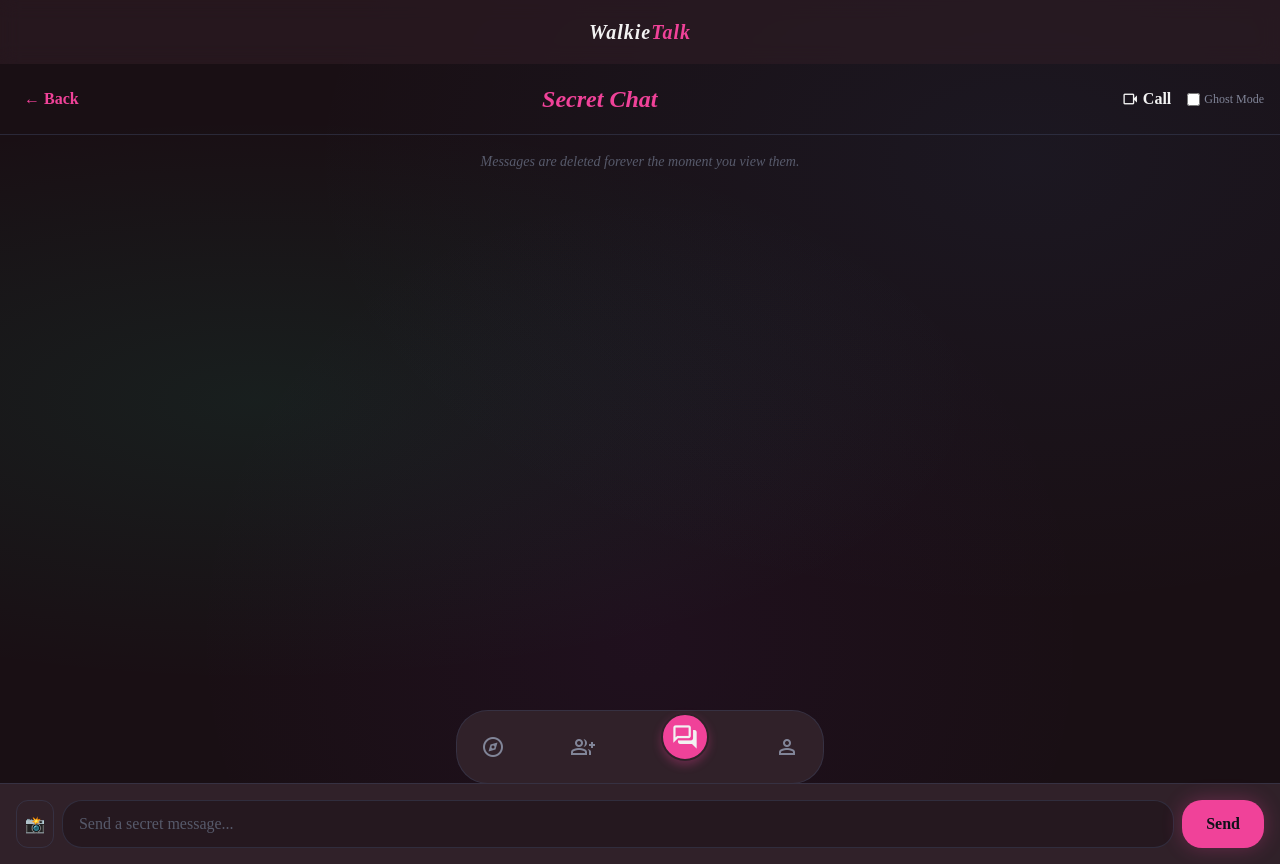
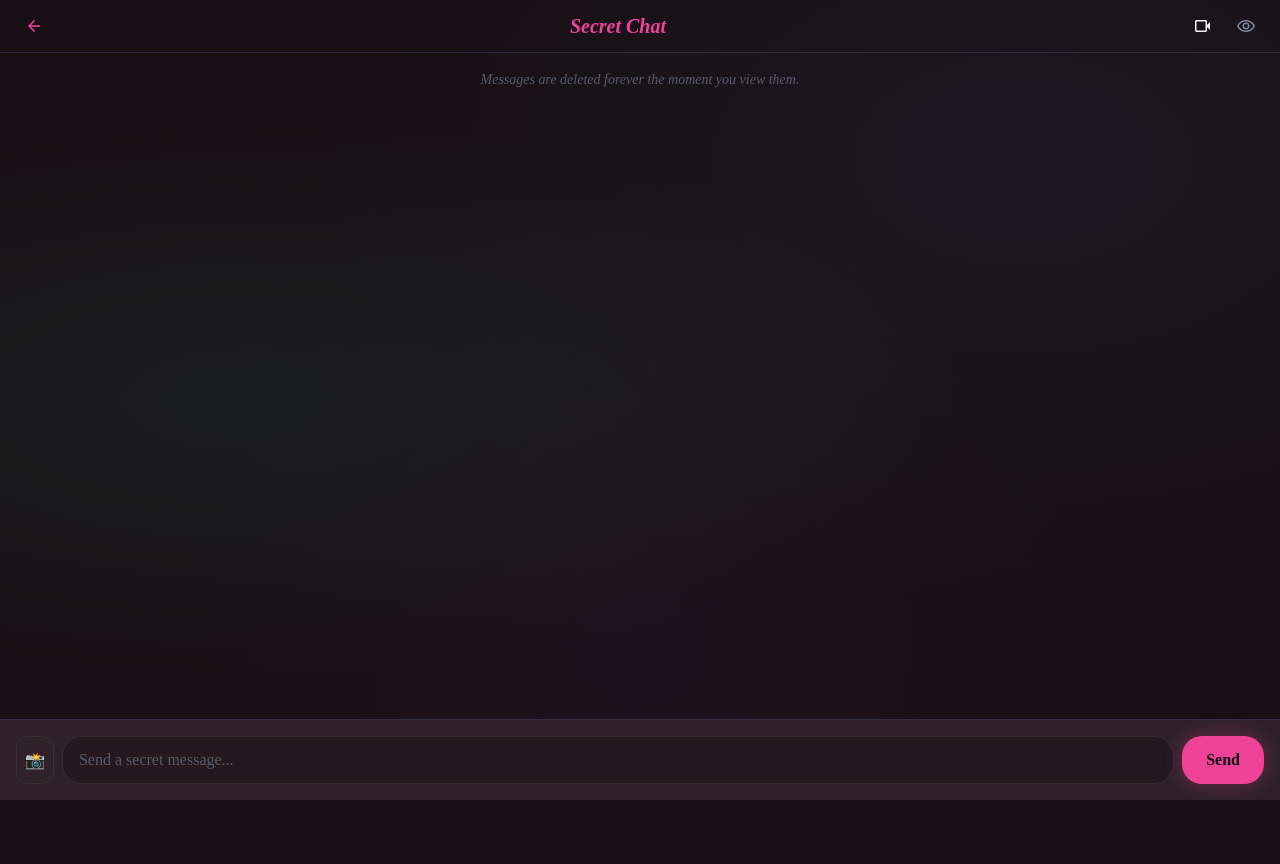
Before and after one commit to Heer-Patel69/Ten-ten-clone, a Next.js app in the folder apps/web/: page /chat/1 in a window 1280 px wide. After the commit the page ends 800 px from the top, so only its background shows below. Built offline with nearby package versions, Linux system fonts and the light colour scheme; no server answers.

Commit message:
feat: hide global nav on chat routes and fix chat header layout

```diff
--- a/apps/web/src/app/chat/[id]/page.tsx
+++ b/apps/web/src/app/chat/[id]/page.tsx
@@ -168,26 +168,32 @@
       )}
 
       {/* Header */}
-      <header className="card" style={{ padding: 'var(--space-md)', borderRadius: 0, borderBottom: '1px solid var(--color-border)' }}>
-        <div style={{ display: 'flex', justifyContent: 'space-between', alignItems: 'center' }}>
-          <Link href="/friends" className="btn" style={{ padding: '0.25rem 0.5rem', fontFamily: 'var(--font-primary)' }}>← Back</Link>
-          <h2 style={{ fontFamily: 'var(--font-display)', margin: 0, fontStyle: 'italic', color: 'var(--color-accent)' }}>
+      <header className="card" style={{ padding: 'var(--space-sm) var(--space-md)', borderRadius: 0, borderBottom: '1px solid var(--color-border)', display: 'flex', justifyContent: 'space-between', alignItems: 'center' }}>
+
+        <Link href="/friends" className="btn btn-icon" title="Back" style={{ padding: '0.5rem', borderRadius: '50%', flexShrink: 0 }}>
+          <span className="material-symbols-outlined" style={{ fontSize: '20px' }}>arrow_back</span>
+        </Link>
+
+        <h2 style={{ fontFamily: 'var(--font-display)', margin: 0, fontStyle: 'italic', color: 'var(--color-accent)', fontSize: '1.25rem', textAlign: 'center', flex: 1, whiteSpace: 'nowrap', overflow: 'hidden', textOverflow: 'ellipsis' }}>
           {isGroup ? 'Group Chat' : 'Secret Chat'}
         </h2>
-          <div style={{ display: 'flex', alignItems: 'center', gap: '0.5rem' }}>
+
+        <div style={{ display: 'flex', alignItems: 'center', gap: '0.5rem', flexShrink: 0 }}>
           <button
             onClick={() => setIsVideoCalling(true)}
-              className="btn"
-              style={{ padding: '0.25rem 0.5rem', display: 'flex', alignItems: 'center', gap: '0.25rem' }}
+            className="btn btn-icon"
+            title="Video Call"
+            style={{ padding: '0.5rem', borderRadius: '50%' }}
           >
-              <span className="material-symbols-outlined" style={{ fontSize: '18px' }}>videocam</span>
-              Call
+            <span className="material-symbols-outlined" style={{ fontSize: '20px' }}>videocam</span>
           </button>
-            <label style={{ fontSize: 'var(--fs-xs)', color: 'var(--color-text-secondary)', display: 'flex', alignItems: 'center', gap: '0.25rem', fontFamily: 'var(--font-primary)' }}>
-              <input type="checkbox" checked={isAnonymous} onChange={handleToggleAnonymous} />
-              Ghost Mode
+
+          <label title="Ghost Mode" style={{ display: 'flex', alignItems: 'center', gap: '0.25rem', cursor: 'pointer', padding: '0.5rem', borderRadius: '50%', backgroundColor: isAnonymous ? 'var(--color-accent-dim)' : 'transparent', color: isAnonymous ? 'var(--color-accent)' : 'var(--color-text-secondary)', transition: 'all 0.2s' }}>
+            <input type="checkbox" checked={isAnonymous} onChange={handleToggleAnonymous} style={{ display: 'none' }} />
+            <span className="material-symbols-outlined" style={{ fontSize: '20px' }}>
+              {isAnonymous ? 'visibility_off' : 'visibility'}
+            </span>
           </label>
-          </div>
         </div>
         {isAnonymous && (
           <p style={{ fontSize: 'var(--fs-xs)', color: 'var(--color-accent)', textAlign: 'center', marginTop: '0.5rem', fontFamily: 'var(--font-primary)' }}>
--- a/apps/web/src/app/layout.tsx
+++ b/apps/web/src/app/layout.tsx
@@ -26,14 +26,14 @@
 });
 
 export const metadata: Metadata = {
-  title: 'WalkieTalk — Live Voice Chat',
+  title: 'Blink Meet Chat Disappear',
   description: 'Talk to your friends instantly — like a walkie-talkie on your phone. Add friends with a 4-digit code and start chatting live.',
-  keywords: ['walkie-talkie', 'voice chat', 'pwa', 'live audio', 'friends'],
+  keywords: ['walkie-talkie', 'voice chat', 'pwa', 'live audio', 'friends', 'blink', 'meet', 'chat', 'disappear'],
   manifest: '/manifest.json',
   appleWebApp: {
     capable: true,
     statusBarStyle: 'black-translucent',
-    title: 'WalkieTalk',
+    title: 'Blink',
   },
   formatDetection: {
     telephone: false,
--- a/apps/web/src/components/BottomNav.tsx
+++ b/apps/web/src/components/BottomNav.tsx
@@ -8,7 +8,7 @@
 
   // Do not show on landing page or auth pages
   const hiddenRoutes = ['/', '/login', '/register'];
-  if (hiddenRoutes.includes(pathname)) return null;
+  if (hiddenRoutes.includes(pathname) || pathname.startsWith('/chat') || pathname.startsWith('/talk')) return null;
 
   return (
     <nav style={{
--- a/apps/web/src/components/TopNav.tsx
+++ b/apps/web/src/components/TopNav.tsx
@@ -6,7 +6,7 @@
   const pathname = usePathname();
 
   const hiddenRoutes = ['/', '/login', '/register'];
-  if (hiddenRoutes.includes(pathname)) return null;
+  if (hiddenRoutes.includes(pathname) || pathname.startsWith('/chat') || pathname.startsWith('/talk')) return null;
 
   return (
     <header className="fixed top-0 left-0 w-full z-40 card" style={{
@@ -30,7 +30,7 @@
         fontStyle: 'italic',
         letterSpacing: '0.05em'
       }}>
-        Walkie<span style={{ color: 'var(--color-accent)' }}>Talk</span>
+        Blink<span style={{ color: 'var(--color-accent)' }}>Meet</span>
       </h1>
     </header>
   );
```
Lines whose indentation alone changed are shown as unchanged.
